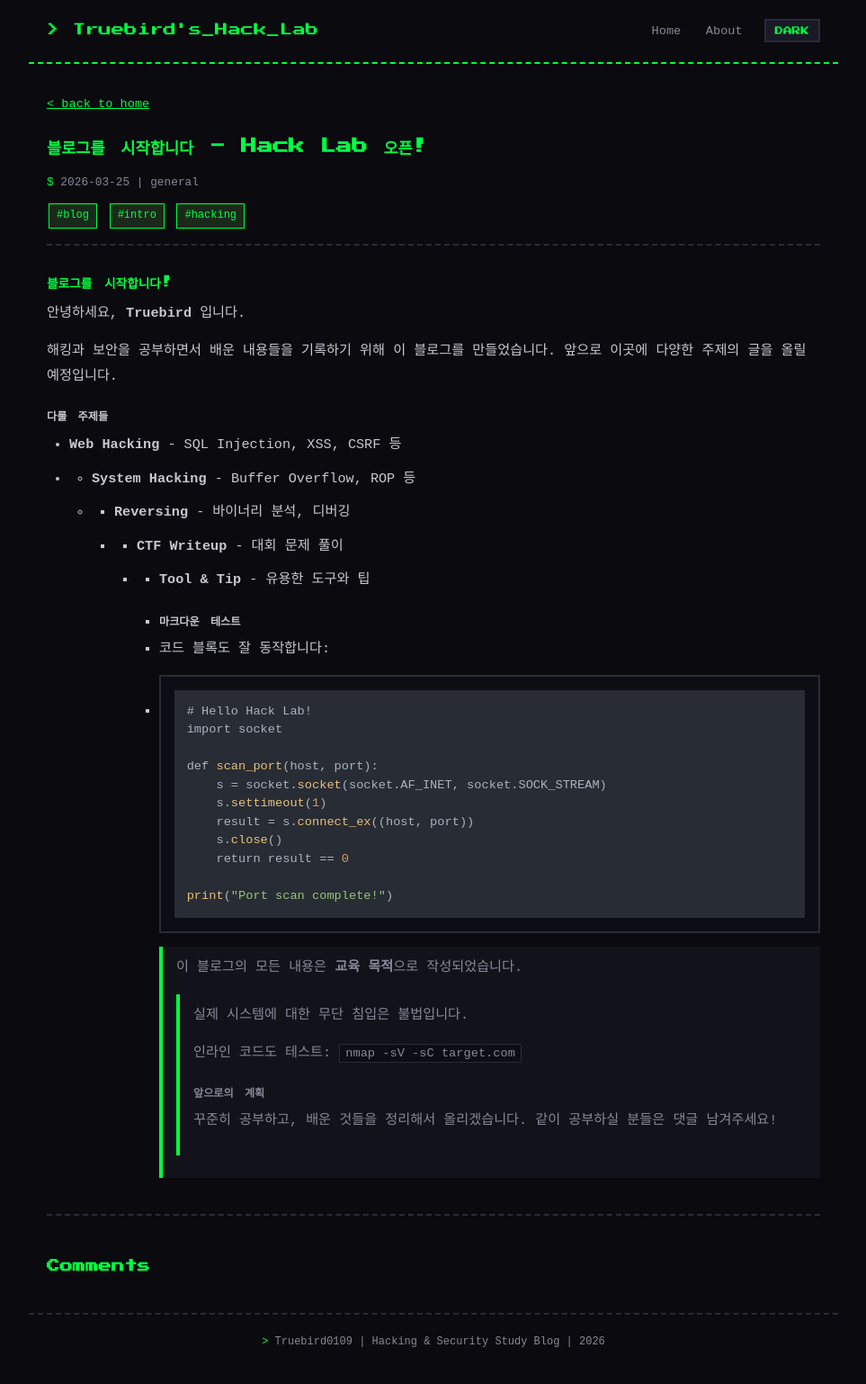
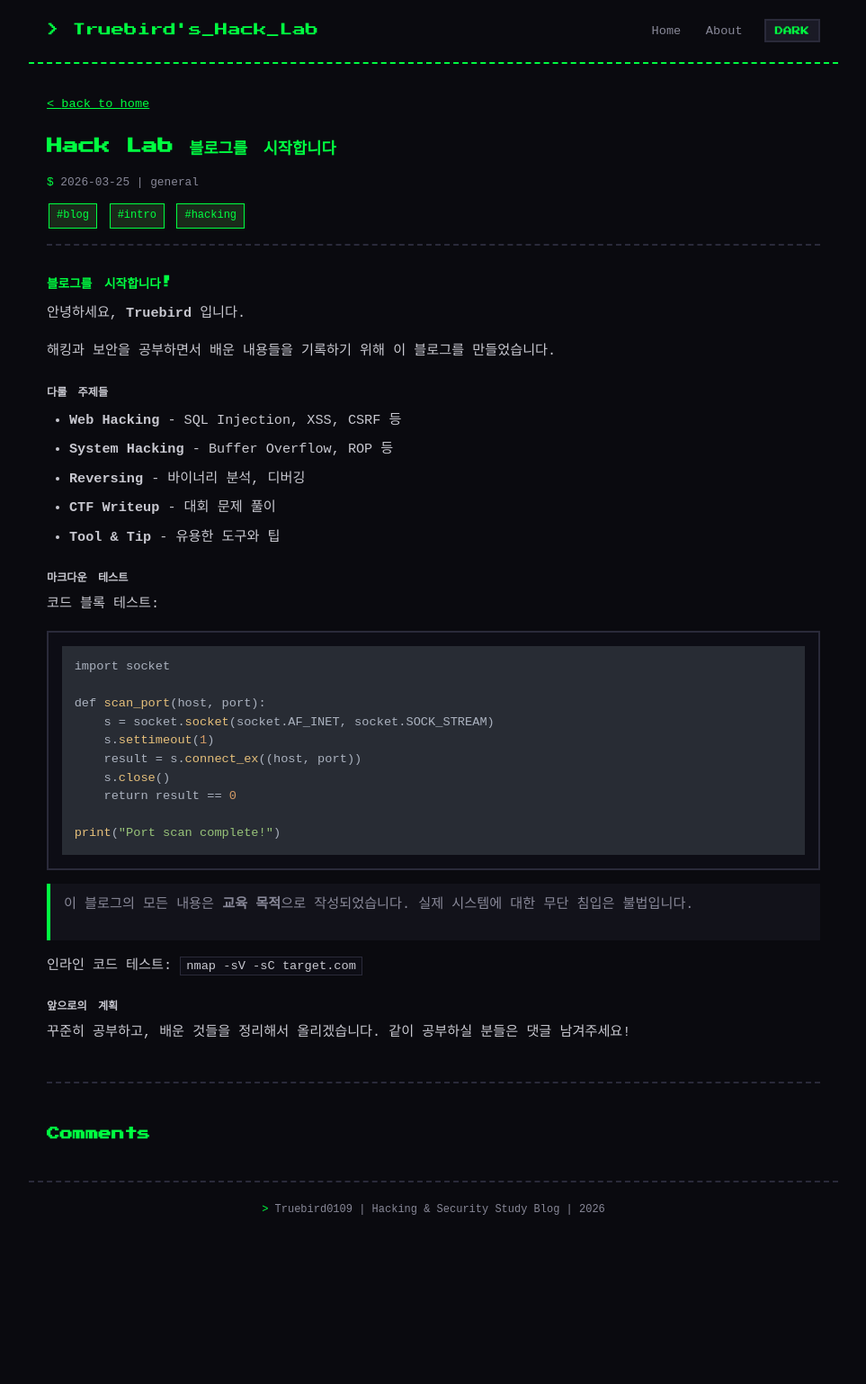
Before and after one commit to Truebird0109/Truebird0109.github.io, a Jekyll site: the page built from _posts/2026-03-25-welcome-to-hack-lab.md, in a window 1280 px wide. Shown: the whole page at 90% size, without its empty margins (158-1121 px from the left). Built offline with Jekyll 4.4.1, drawn with Linux system fonts in a browser that asks for light colours; nearby versions of some CDN libraries; some web fonts are replaced; comment, search, counter and statistics services are not loaded; after the commit the page ends 1390 px from its top, so only the background shows below that.

Commit message:
Update blog post title and content formatting

````diff
--- a/_posts/2026-03-25-welcome-to-hack-lab.md
+++ b/_posts/2026-03-25-welcome-to-hack-lab.md
@@ -1,6 +1,6 @@
 ---
 layout: post
-title: "블로그를 시작합니다 - Hack Lab 오픈!"
+title: Hack Lab 블로그를 시작합니다
 date: 2026-03-25
 categories: [general]
 tags: [blog, intro, hacking]
@@ -11,39 +11,38 @@ comments: true
 
 안녕하세요, **Truebird** 입니다.
 
-해킹과 보안을 공부하면서 배운 내용들을 기록하기 위해 이 블로그를 만들었습니다. 앞으로 이곳에 다양한 주제의 글을 올릴 예정입니다.
+해킹과 보안을 공부하면서 배운 내용들을 기록하기 위해 이 블로그를 만들었습니다.
 
 ### 다룰 주제들
 
 - **Web Hacking** - SQL Injection, XSS, CSRF 등
-- - **System Hacking** - Buffer Overflow, ROP 등
-  - - **Reversing** - 바이너리 분석, 디버깅
-    - - **CTF Writeup** - 대회 문제 풀이
-      - - **Tool & Tip** - 유용한 도구와 팁
+- **System Hacking** - Buffer Overflow, ROP 등
+- **Reversing** - 바이너리 분석, 디버깅
+- **CTF Writeup** - 대회 문제 풀이
+- **Tool & Tip** - 유용한 도구와 팁
 
-        - ### 마크다운 테스트
+### 마크다운 테스트
 
-        - 코드 블록도 잘 동작합니다:
+코드 블록 테스트:
 
-        - ```python
-          # Hello Hack Lab!
-          import socket
+```python
+import socket
 
-          def scan_port(host, port):
-              s = socket.socket(socket.AF_INET, socket.SOCK_STREAM)
-              s.settimeout(1)
-              result = s.connect_ex((host, port))
-              s.close()
-              return result == 0
+def scan_port(host, port):
+    s = socket.socket(socket.AF_INET, socket.SOCK_STREAM)
+    s.settimeout(1)
+    result = s.connect_ex((host, port))
+    s.close()
+    return result == 0
 
-          print("Port scan complete!")
-          ```
+print("Port scan complete!")
+```
 
-          > 이 블로그의 모든 내용은 **교육 목적**으로 작성되었습니다.
-          > > 실제 시스템에 대한 무단 침입은 불법입니다.
-          > >
-          > > 인라인 코드도 테스트: `nmap -sV -sC target.com`
-          > >
-          > > ### 앞으로의 계획
-          > >
-          > > 꾸준히 공부하고, 배운 것들을 정리해서 올리겠습니다. 같이 공부하실 분들은 댓글 남겨주세요!
+> 이 블로그의 모든 내용은 **교육 목적**으로 작성되었습니다.
+> 실제 시스템에 대한 무단 침입은 불법입니다.
+
+인라인 코드 테스트: `nmap -sV -sC target.com`
+
+### 앞으로의 계획
+
+꾸준히 공부하고, 배운 것들을 정리해서 올리겠습니다. 같이 공부하실 분들은 댓글 남겨주세요!
````
